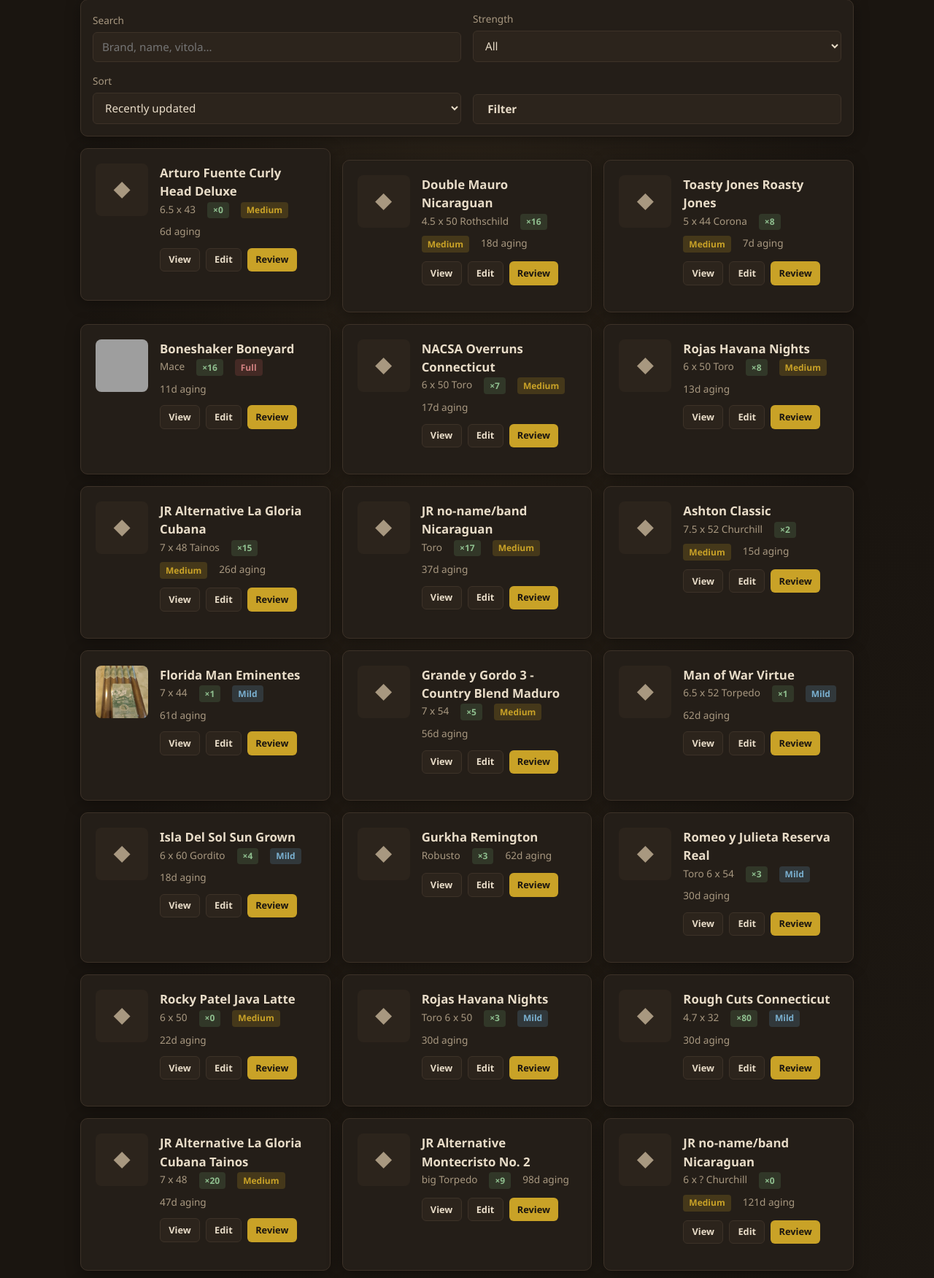
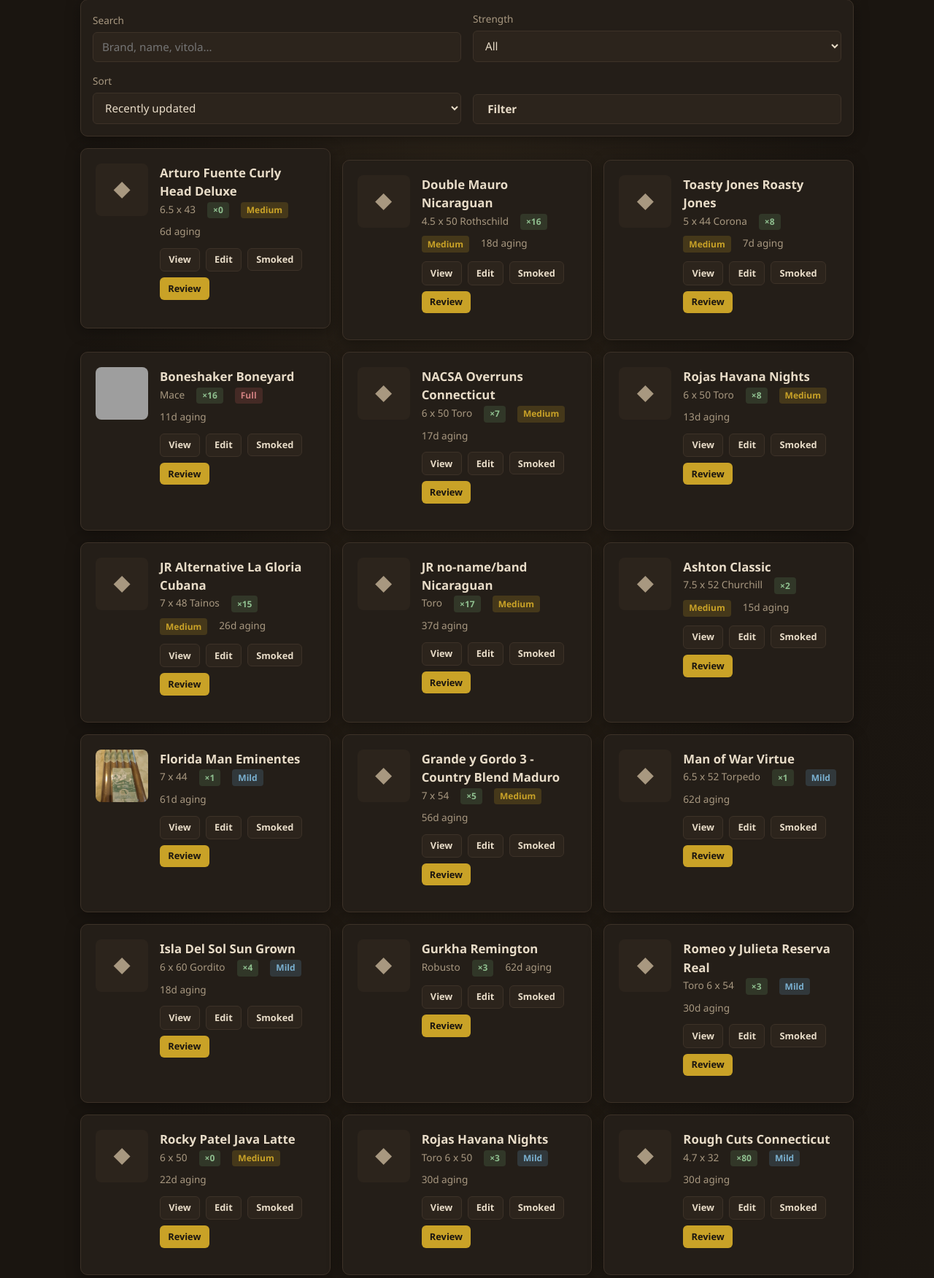
Before and after one commit to jcarmody/cigar, a PHP site: page /inventory.php in a window 1280 px wide. Shown: the part 180-1931 px from the top of the page at 73% size. Run offline with PHP 8.4, Linux system fonts and the light colour scheme; data comes from the database, SQL or seed files in the repository; grey boxes are pictures that could not be loaded.

Commit message:
Add Smoked button to inventory item cards

```diff
--- a/inventory.php
+++ b/inventory.php
@@ -107,6 +107,10 @@
                     <div class="actions">
                         <a href="view_cigar.php?id=<?= (int)$c['id'] ?>" class="btn btn-sm btn-secondary">View</a>
                         <a href="edit_cigar.php?id=<?= (int)$c['id'] ?>" class="btn btn-sm btn-secondary">Edit</a>
+                        <form method="post" action="smoke_one.php" style="display:inline;">
+                            <input type="hidden" name="cigar_id" value="<?= (int)$c['id'] ?>">
+                            <button type="submit" class="btn btn-sm btn-secondary" <?= $c['quantity'] <= 0 ? 'disabled' : '' ?>>Smoked</button>
+                        </form>
                         <a href="add_review.php?cigar_id=<?= (int)$c['id'] ?>" class="btn btn-sm btn-primary">Review</a>
                     </div>
                 </div>
```
